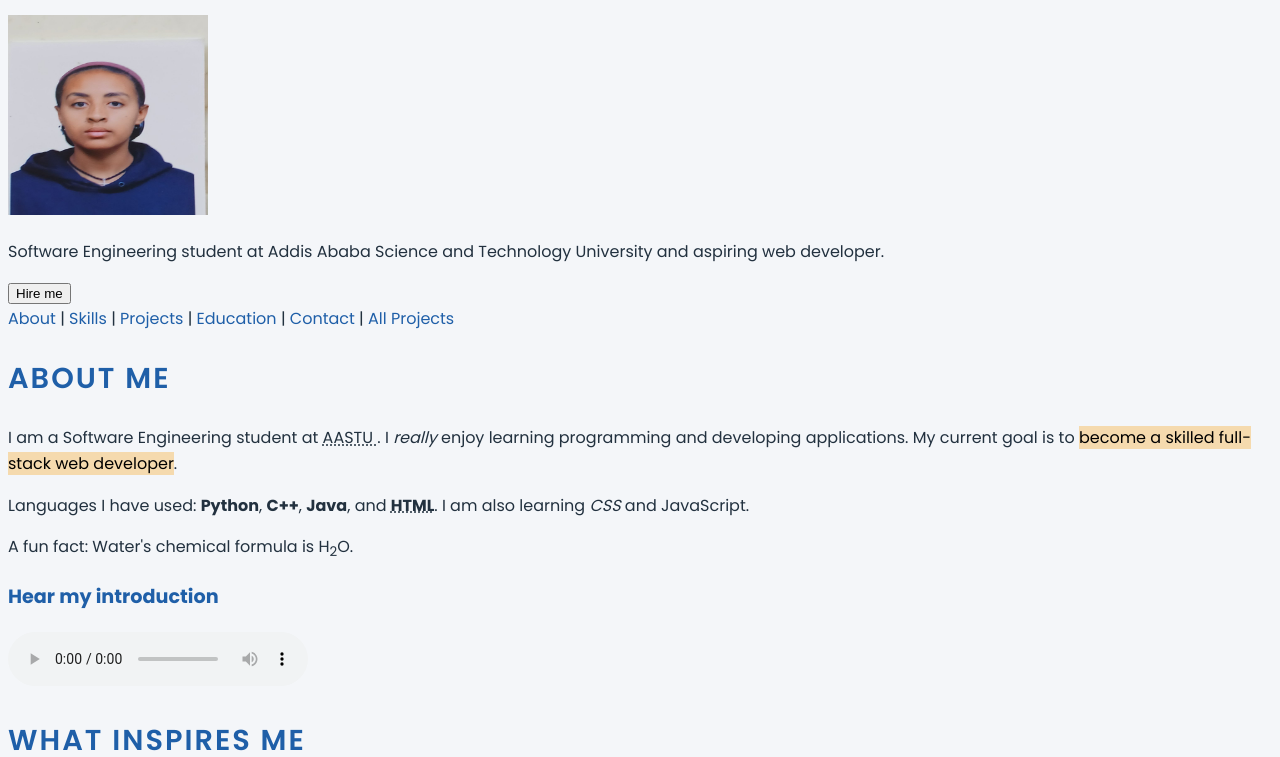
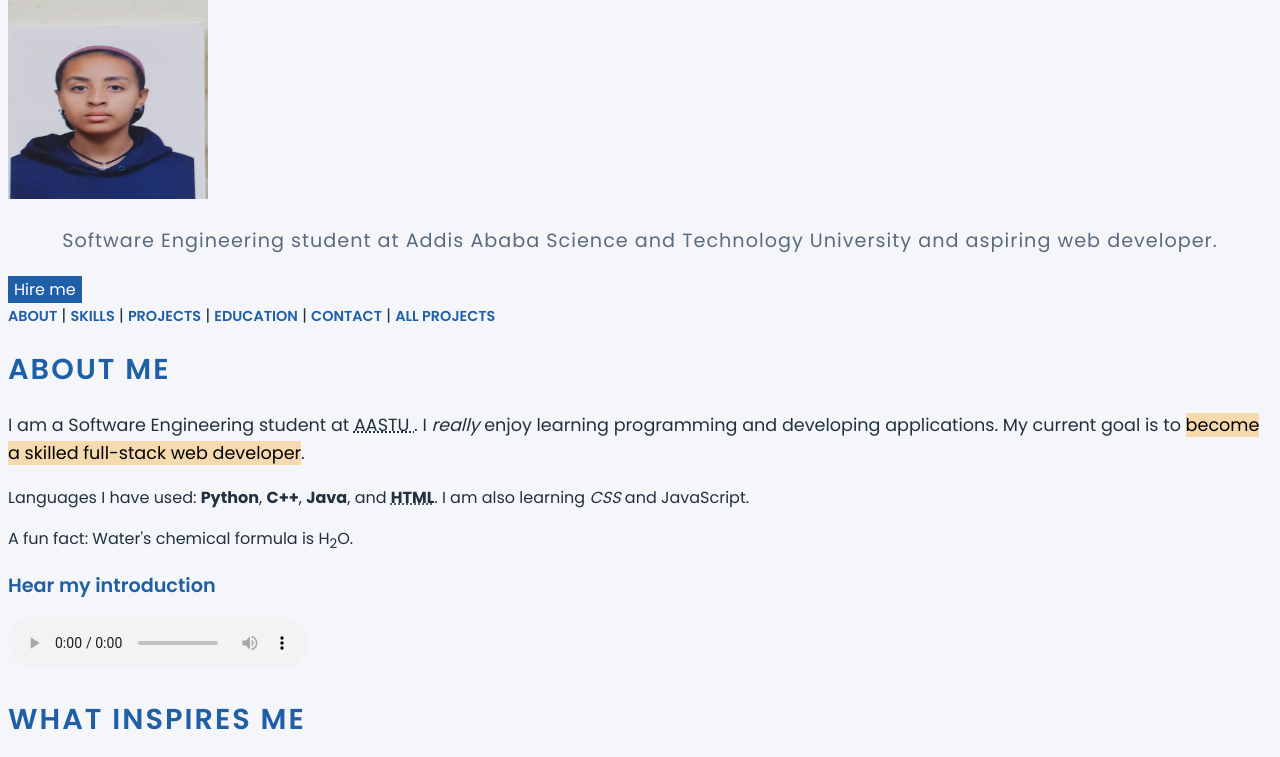
Before and after one commit to kalkidanasmamaw959-cyber/portfolio, a plain HTML site: page index.html in a window 1280 px wide. Shown: the part 238-995 px from the top of the page. Drawn offline with Linux system fonts and the light colour scheme.

Commit message:
add lab 17 A to E

```diff
--- a/css/style.css
+++ b/css/style.css
@@ -3,59 +3,59 @@
    Chapter 3 - Lab 15
 */
 
-/* Base styles */
-/* Palette
+/* ---------- Palette ---------- */
+/*
    Primary  #1f5fa8
    Dark     #22313f
    Accent   hsl(37, 91%, 55%)
    Light    #f4f6f9
-*/body {
+*/
+
+/* ---------- Base styles ---------- */
+
+html {
+    font-size: 16px;
+}
+
+body {
     background-color: #f4f6f9;
     color: #22313f;
     font-family: 'Poppins', Arial, sans-serif;
     font-size: 1rem;
     line-height: 1.6;
 }
-h1 {
-    color: #1f5fa8;
-}
 
-h2 {
-    color: rgb(31, 95, 168);
-}
+/* ---------- Headings ---------- */
 
-h3 {
-    color: hsl(212, 69%, 39%);
-}
-
-mark {
-    background-color: rgba(245, 166, 35, 0.35);
-}
-html {
-    font-size: 16px;
+h1, h2, h3 {
+    line-height: 1.2;
+    font-weight: 600;
 }
 
 h1 {
+    color: #1f5fa8;
     font-size: 2.5rem;
-}
-
-h2 {
-    font-size: 1.8rem;
-}
-
-h3 {
-    font-size: 1.2rem;
-}
-h1 {
     text-align: center;
     font-weight: 700;
     text-shadow: 2px 2px 5px rgba(0, 0, 0, 0.3);
 }
 
 h2 {
+    color: rgb(31, 95, 168);
+    font-size: 1.8rem;
     text-transform: uppercase;
     letter-spacing: 2px;
-    font-weight: 600;
+}
+
+h3 {
+    color: hsl(212, 69%, 39%);
+    font-size: 1.2rem;
+}
+
+/* ---------- Text and links ---------- */
+
+mark {
+    background-color: rgba(245, 166, 35, 0.35);
 }
 
 a {
@@ -71,3 +71,57 @@ blockquote {
 code, pre {
     font-family: 'Courier New', monospace;
 }
+
+/* ---------- Components ---------- */
+
+.tagline {
+    text-align: center;
+    font-size: 1.2rem;
+    color: #5a6b7d;
+    letter-spacing: 1px;
+}
+
+.btn {
+    background-color: #1f5fa8;
+    color: white;
+    font-family: inherit;
+    font-size: 1rem;
+    border: none;
+    cursor: pointer;
+}
+
+.btn-secondary {
+    background-color: #5a6b7d;
+}
+
+.card {
+    background-color: white;
+}
+/* ---------- ID selectors ---------- */
+
+#contact {
+    background-color: #e8eef6;
+}
+/* ---------- Relationship selectors ---------- */
+
+/* Descendant selector */
+nav a {
+    font-weight: 600;
+    text-transform: uppercase;
+    font-size: 0.9rem;
+}
+
+/* Child selector */
+.card > p {
+    color: #5a6b7d;
+}
+
+/* Adjacent sibling selector */
+h2 + p {
+    font-size: 1.1rem;
+}
+
+/* General sibling selector */
+legend ~ label {
+    font-weight: 600;
+}
--- a/index.html
+++ b/index.html
@@ -36,13 +36,13 @@
              width="200"
              height="200">
 
-        <p>
+        <p class="tagline">
             Software Engineering student at
             Addis Ababa Science and Technology University
             and aspiring web developer.
         </p>
 
-        <button type="button"
+        <button type="button"  class="btn"
                 onclick="document.getElementById('hire-dialog').showModal()">
             Hire me
         </button>
@@ -797,9 +797,9 @@
                 </fieldset>
 
 
-                <button type="submit">Send Message</button>
+                <button type="submit"  class="btn">Send Message</button>
 
-                <button type="reset">Clear</button>
+                <button type="reset" class="btn btn-secondary">Clear</button>
 
             </form>
 
```
Also changed, not shown: projects.html (+3 -3 lines).
